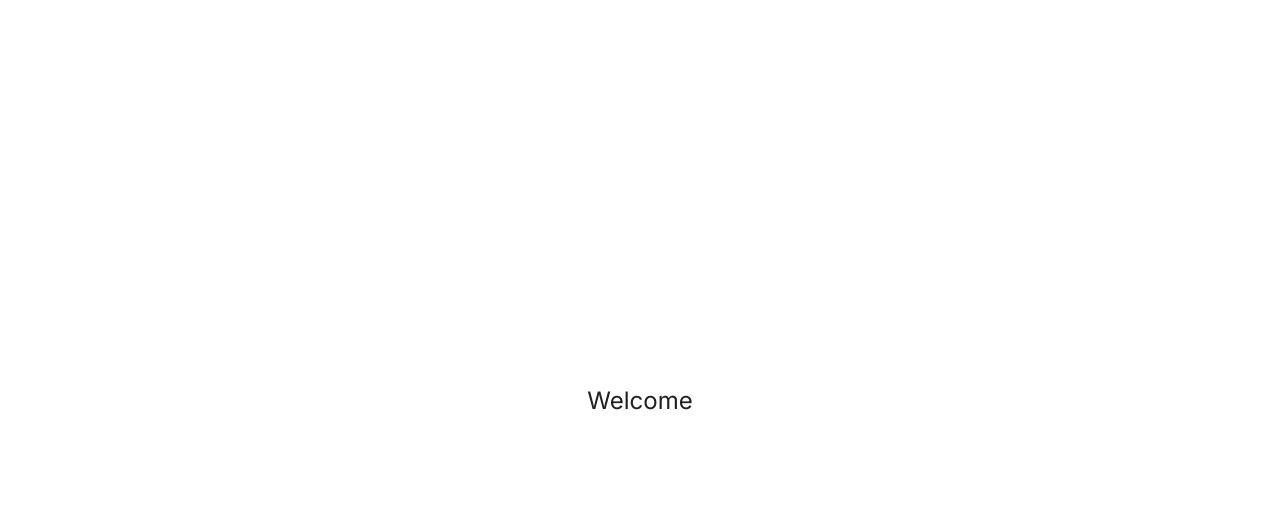
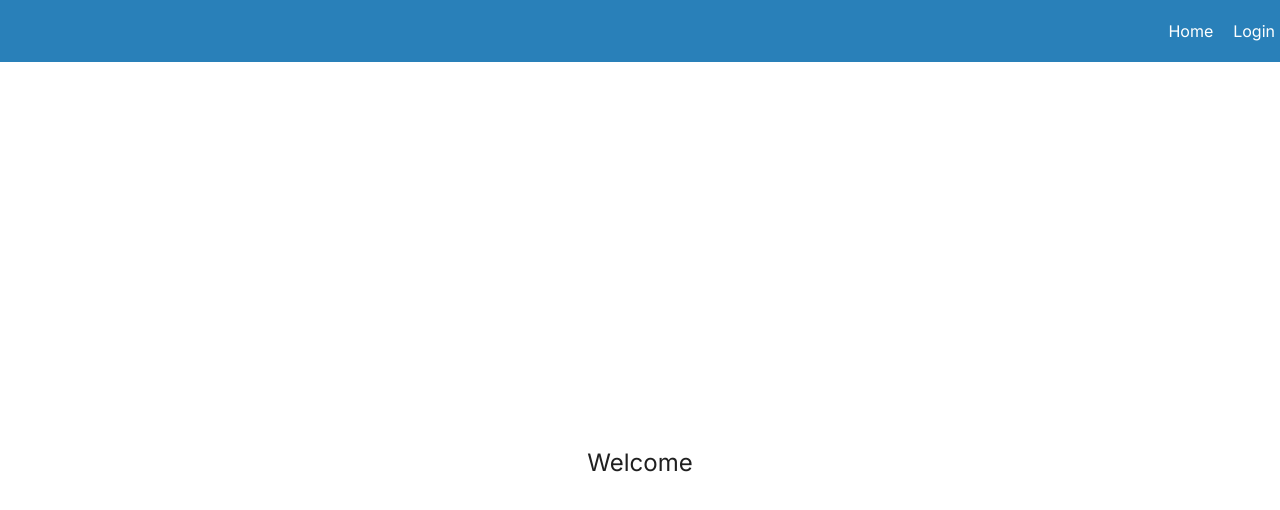
Before and after one commit to keviningles2314/nerdery-car-sale-challenge, a React (Create React App) app: page / in a window 1280 px wide. Shown: the top 510 px of the page. Built offline with nearby package versions, Linux system fonts and the light colour scheme.

Commit message:
feat: add navbar navigation

```diff
--- a/src/App.tsx
+++ b/src/App.tsx
@@ -1,4 +1,5 @@
 import { Route, BrowserRouter as Router, Routes } from 'react-router-dom';
+import Layout from './components/Layout';
 import ProtectedRoutes from './components/ProtectedRoutes/ProtectedRoutes';
 import { LoginContextProvider } from './context/LoginContext/LoginContext';
 import Home from './pages/Home/Home';
@@ -9,6 +10,7 @@ function App() {
   return (
     <LoginContextProvider>
       <Router>
+        <Layout>
           <Routes>
             <Route path='/' element={<Home />} />
             <Route path='/login' element={<Login />} />
@@ -16,6 +18,7 @@ function App() {
               <Route path='/user-cars' element={<UserCars />} />
             </Route>
           </Routes>
+        </Layout>
       </Router>
     </LoginContextProvider>
   );
--- a/src/components/Layout.tsx
+++ b/src/components/Layout.tsx
@@ -1,10 +1,16 @@
 import { PropsWithChildren } from 'react';
+import Navbar from './Navbar/Navbar';
 
 interface LayoutProps {
   children: PropsWithChildren;
 }
 const Layout = ({ children }: LayoutProps) => {
-  return <>{children}</>;
+  return (
+    <>
+      <Navbar />
+      {children}
+    </>
+  );
 };
 
 export default Layout;
--- /dev/null
+++ b/src/components/Navbar/Navbar.tsx
@@ -0,0 +1,15 @@
+import LinkElement from '../LinkElement/LinkElement';
+import { Container } from './NavbarStyled';
+
+const Navbar = () => {
+  return (
+    <>
+      <Container>
+        <LinkElement text={'Home'} path={'/'} />
+        <LinkElement text={'Login'} path={'/login'} />
+      </Container>
+    </>
+  );
+};
+
+export default Navbar;
--- /dev/null
+++ b/src/components/Navbar/NavbarStyled.ts
@@ -0,0 +1,11 @@
+import styled from 'styled-components';
+import { theme } from '../../style/theme';
+
+export const Container = styled.div`
+  background-color: ${theme.lightBlue};
+  display: flex;
+  flex-direction: row;
+  justify-content: flex-end;
+  gap: 20px;
+  padding: 5px;
+`;
--- a/src/style/theme.ts
+++ b/src/style/theme.ts
@@ -8,4 +8,5 @@ export const theme = {
   small: '1vh',
   rounded: '4px',
   gray: '#7f8c8d',
+  lightBlue: '#2980b9',
 };
```
Lines whose indentation alone changed are shown as unchanged.
